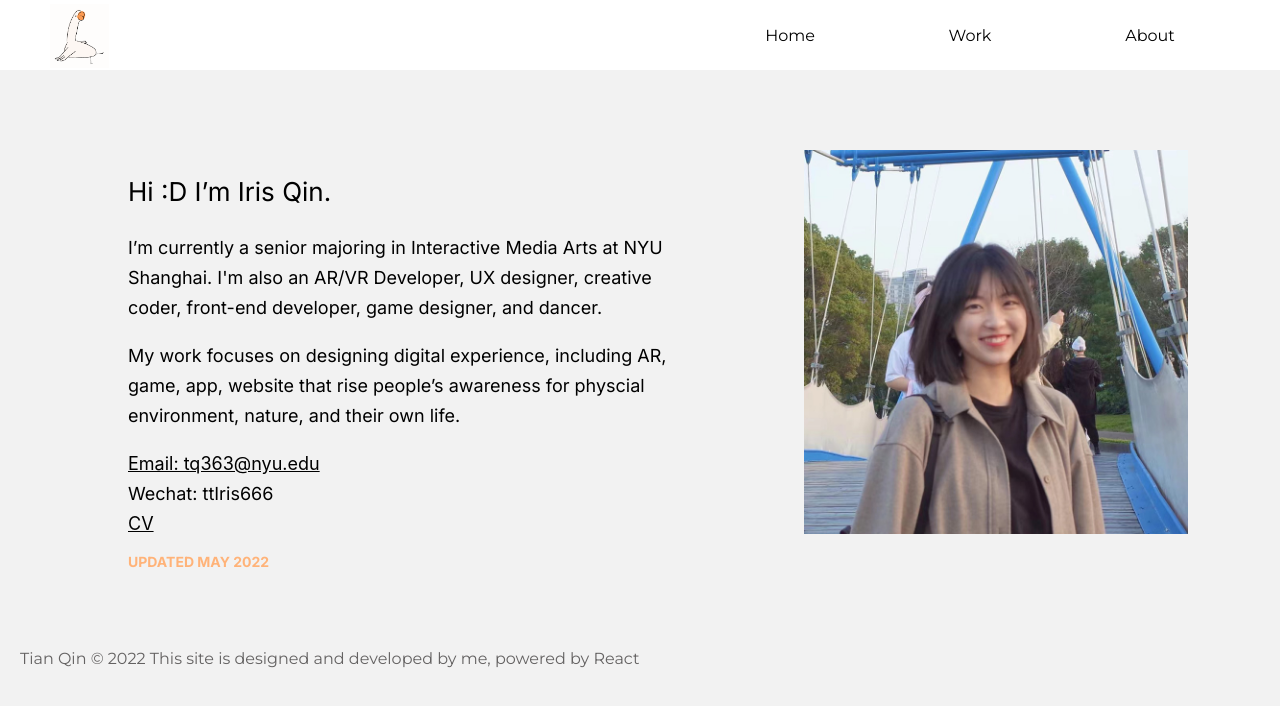
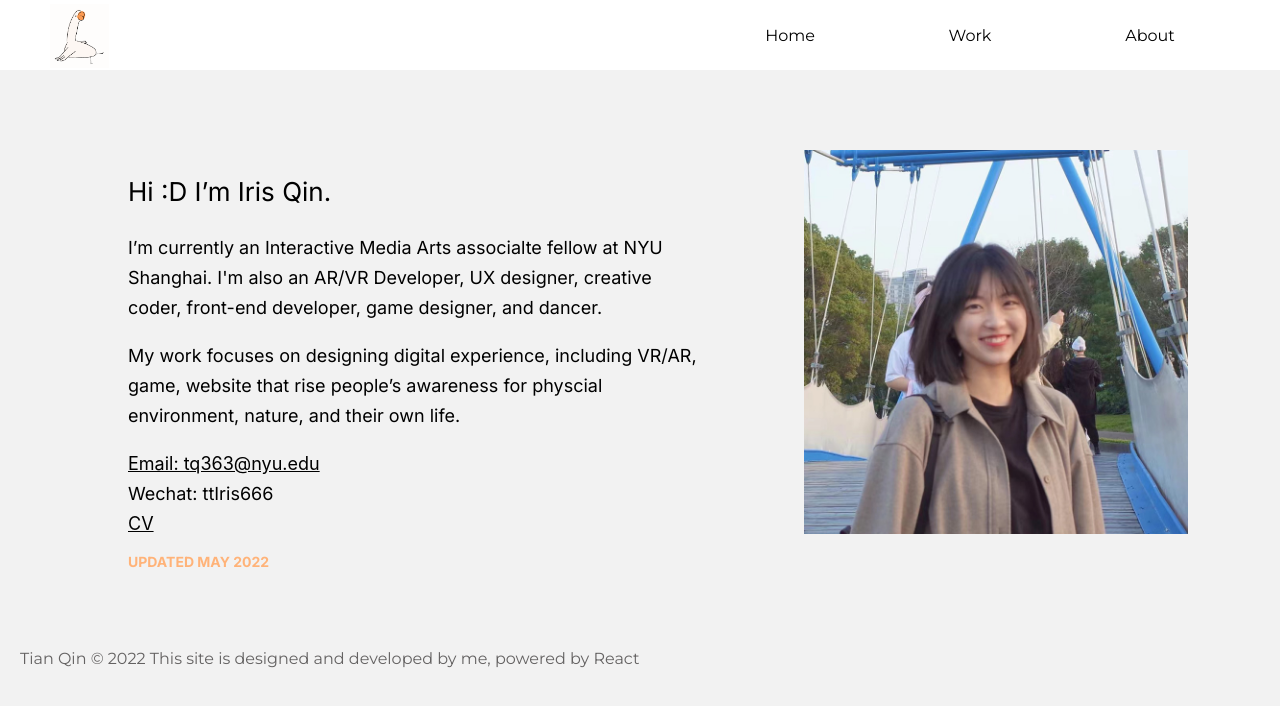
Before and after one commit to Iris-666/portfolio, a React (Create React App) app: page /#/about in a window 1280 px wide. Shown: the top 706 px of the page. Built offline with nearby package versions, Linux system fonts and the light colour scheme; a web font is replaced by a local one.

Commit message:
about page update

```diff
--- a/src/components/aboutPage/aboutPage.js
+++ b/src/components/aboutPage/aboutPage.js
@@ -7,8 +7,8 @@ function AboutPage(){
         <section className="aboutPage">
             <div className='aboutPage-text-container'>
                 <p className='aboutPage-text-header'>Hi :D I’m Iris Qin.  </p>
-                <p className='aboutPage-text-normal'>I’m currently a senior majoring in Interactive Media Arts at NYU Shanghai. I'm also an AR/VR Developer, UX designer, creative coder, front-end developer, game designer, and dancer. </p>
-                <p className='aboutPage-text-normal'>My work focuses on designing digital experience, including AR, game, app, website that rise people’s awareness for physcial environment, nature, and their own life. </p>
+                <p className='aboutPage-text-normal'>I’m currently an Interactive Media Arts associalte fellow at NYU Shanghai. I'm also an AR/VR Developer, UX designer, creative coder, front-end developer, game designer, and dancer. </p>
+                <p className='aboutPage-text-normal'>My work focuses on designing digital experience, including VR/AR, game, website that rise people’s awareness for physcial environment, nature, and their own life. </p>
                 <a
                 className="aboutPage-text-normal"
                 href="mailto: tq363@nyu.edu"
--- a/src/components/mainpage/mainPage.js
+++ b/src/components/mainpage/mainPage.js
@@ -27,7 +27,7 @@ function MainPage(props) {
       <img src={require('./photo.png')} alt="photo" className="photo-img"></img>
       <img src={require('./photo.png')} alt="photo" className="photo-img-transparent"></img>
 
-      <p className='mainpage-intro-text'>I’m currently a senior majoring in Interactive Media Arts at NYU Shanghai.
+      <p className='mainpage-intro-text'>I’m currently an Interactive Media Arts associalte fellow at NYU Shanghai.
 I'm also an AR/VR Developer, UX designer, creative coder, front-end developer, game designer, and dancer. I'm good at being happy
 :D</p>
 
```
